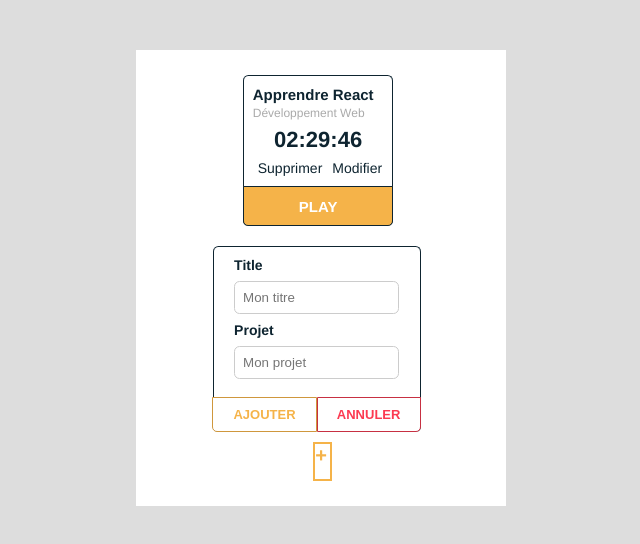
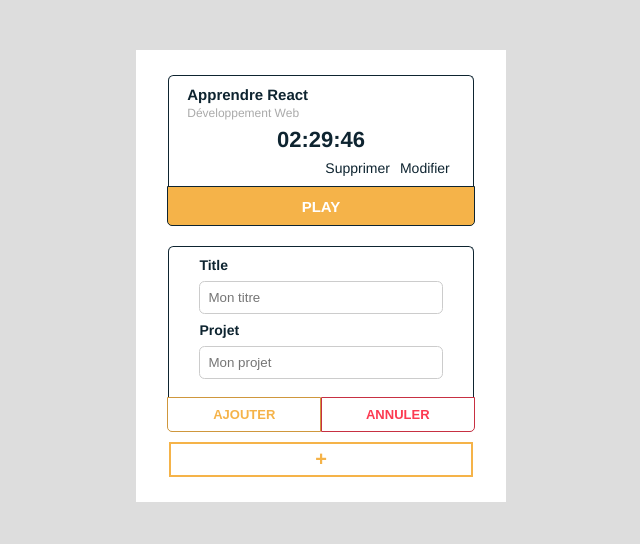
Before and after one commit to fatou199/init-react, a React (Create React App) app in the folder timer/: page / in a window 1280 px wide. Shown: the top 544 px of the page, without its empty margins (319-959 px from the left). Built offline with nearby package versions, Linux system fonts and the light colour scheme.

Commit message:
amelioration du css

```diff
--- a/timer/src/components/ActionContainer.js
+++ b/timer/src/components/ActionContainer.js
@@ -5,15 +5,11 @@
 class ActionContainer extends Component{
 
     render(){
-        return(
-        <div>
-            {this.props.isFormOpen ? (
-                <TimerForm />
-            ) : (
-                <Button />
-            )}
-        </div>
-        )
+        if(this.props.isFormOpen) {
+            return <TimerForm />
+        } else{
+            return <Button />
+        }
     }
 }
 
--- a/timer/src/components/Button.js
+++ b/timer/src/components/Button.js
@@ -4,9 +4,9 @@
 
     render(){
         return(
-        <div className="button__outline">
-            +
-        </div>
+            <button className="button__outline">
+                +
+            </button>
         )
     }
 }
--- a/timer/src/components/Container.js
+++ b/timer/src/components/Container.js
@@ -6,7 +6,7 @@
 
     render(){
         return(
-        <div>
+        <div className="list--container">
            {this.props.isFormOpen ? (
                <TimerForm />
             ) : (
```
